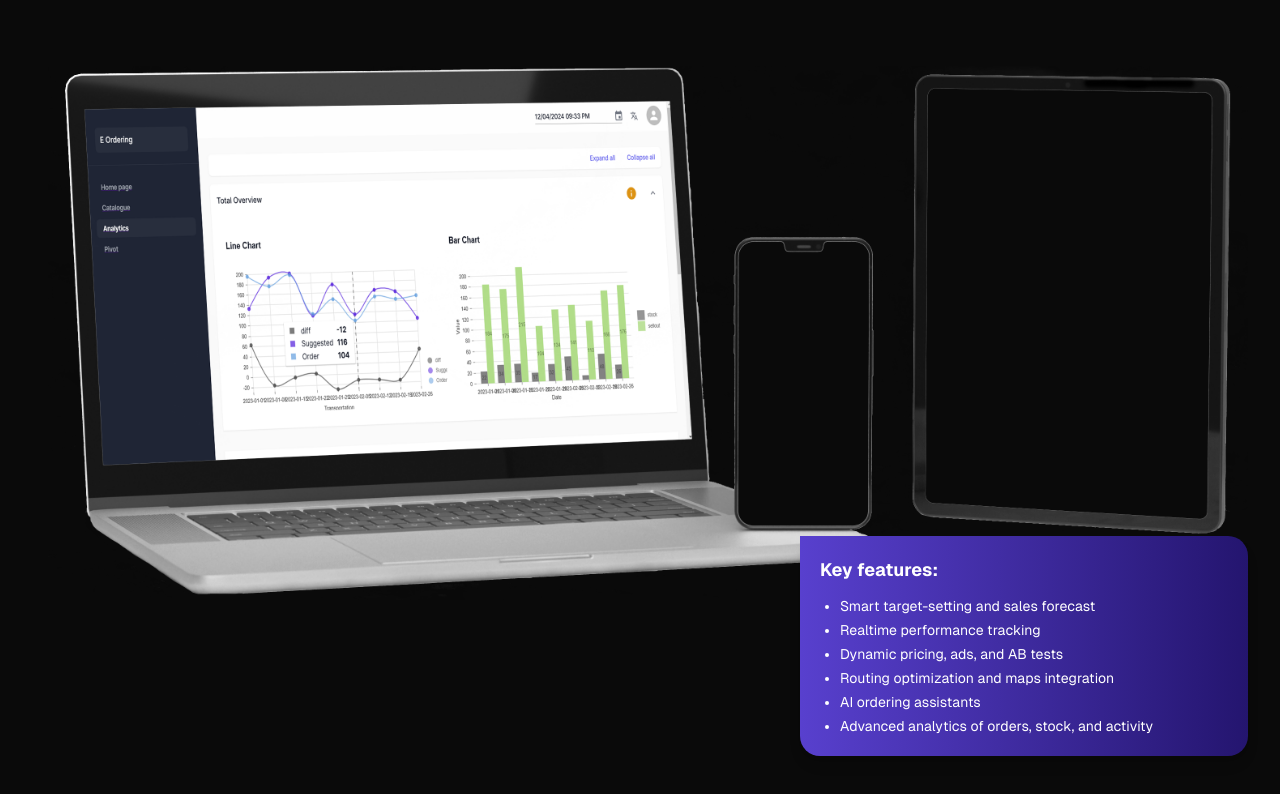
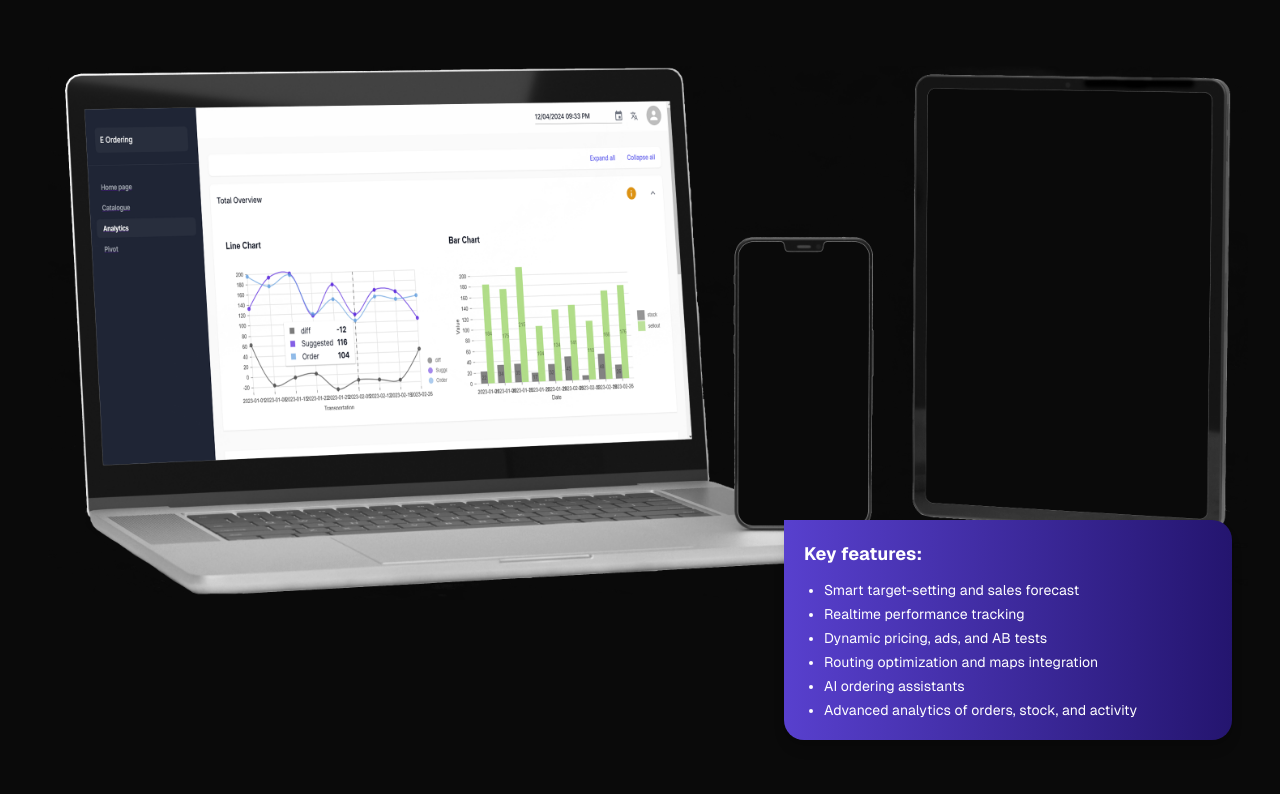
Before and after one commit to dulovici/next-demo, a Next.js app: page / in a window 1280 px wide. Shown: the part 474-1268 px from the top of the page. Built offline with nearby package versions, Linux system fonts and the light colour scheme.

Commit message:
adjusting margin on feature section

```diff
--- a/src/app/components/product-page/FeaturesSection.tsx
+++ b/src/app/components/product-page/FeaturesSection.tsx
@@ -17,7 +17,7 @@ const FeaturesSection = () => {
         />
 
         {/* Key Features Card */}
-        <div className="rounded-tr-xl rounded-br-xl rounded-bl-xl bg-gradient-to-r from-primary to-secondary text-white p-4 md:p-5  shadow-lg max-w-md lg:-mt-16 sm:w-full">
+        <div className="rounded-tr-xl rounded-br-xl rounded-bl-xl bg-gradient-to-r from-primary to-secondary text-white p-4 md:p-5  shadow-lg max-w-md lg:-mt-20 lg:mr-4 sm:w-full">
           <h3 className="text-base md:text-lg font-bold mb-3">Key features:</h3>
           <ul className="list-disc pl-5 space-y-1 text-xs md:text-sm leading-snug">
             <li>Smart target-setting and sales forecast</li>
```
